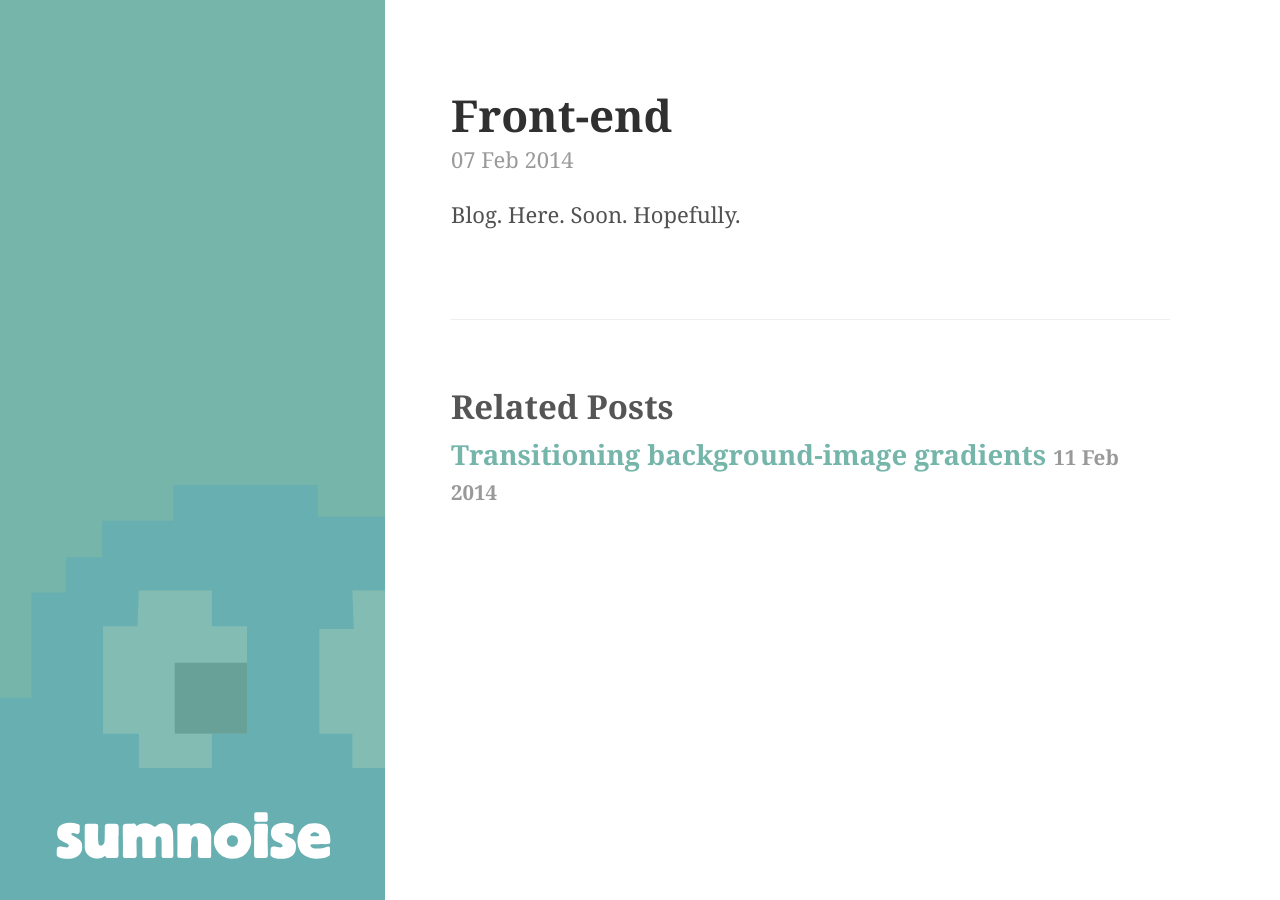
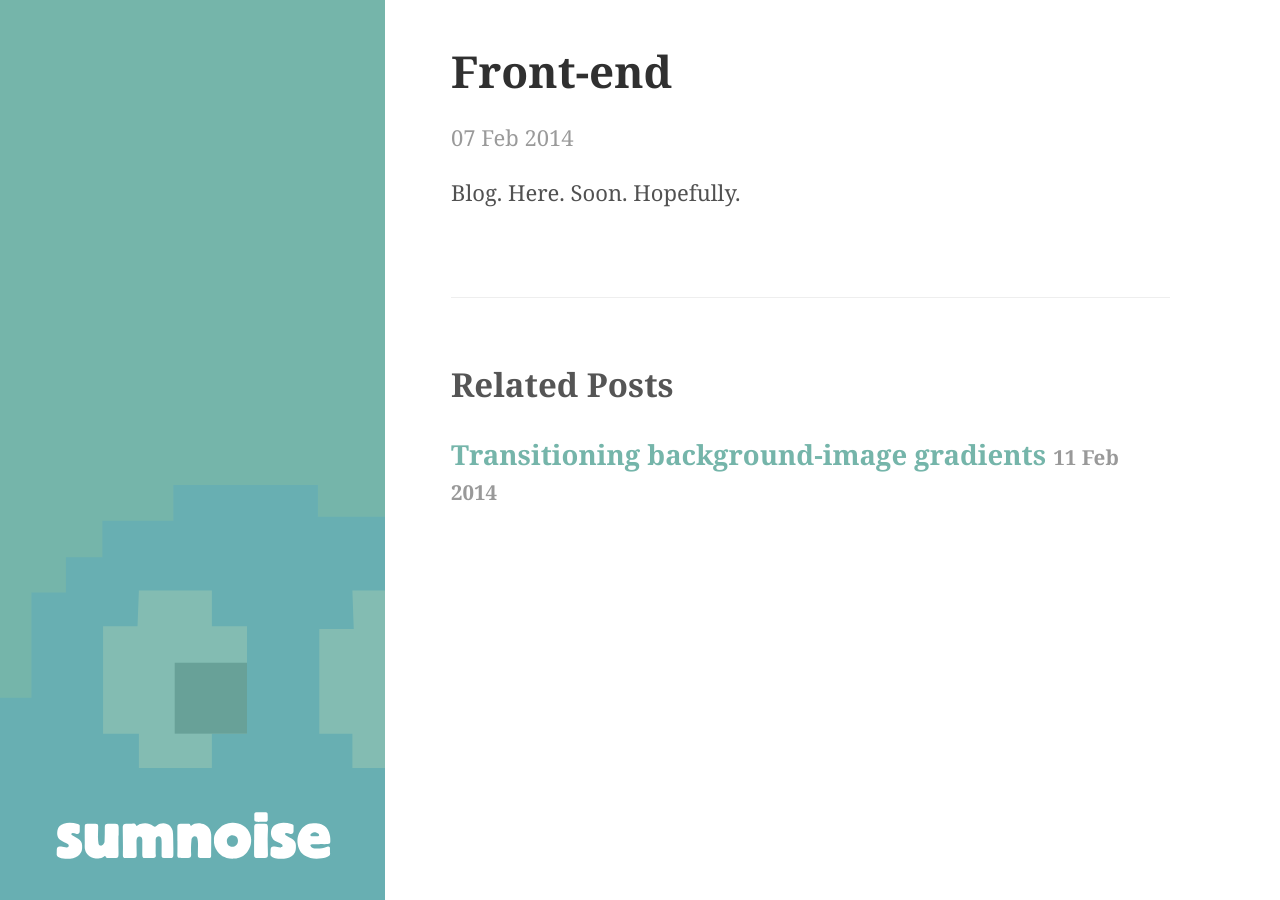
Before and after one commit to davidpmccormick/davidpmccormick.github.io, a Jekyll site: the page built from _posts/2014-02-07-sumnoise.md, in a window 1280 px wide. Built offline with Jekyll 4.4.1, drawn with Linux system fonts in a browser that asks for light colours; Markdown is read by kramdown in place of the engine named in the settings.

Commit message:
Tweak h1 margin and content padding

```diff
--- a/public/css/hyde.scss
+++ b/public/css/hyde.scss
@@ -140,7 +140,7 @@ a.sidebar-nav-item:focus {
 
 .content {
   @include transition(margin-left 0.5s ease);
-  padding-top:    4rem;
+  padding-top:    2rem;
   padding-bottom: 4rem;
   .lt-ie9 & {
     padding: 20px;
--- a/public/css/poole.scss
+++ b/public/css/poole.scss
@@ -80,7 +80,7 @@ a:focus {
 
 /* Headings */
 h1, h2, h3, h4, h5, h6 {
-  margin-bottom: .5rem;
+  margin-bottom: 1.5rem;
   font-weight: bold;
   line-height: 1.25;
   color: #555555;
```
Also changed, not shown: public/css/build/main.css.
